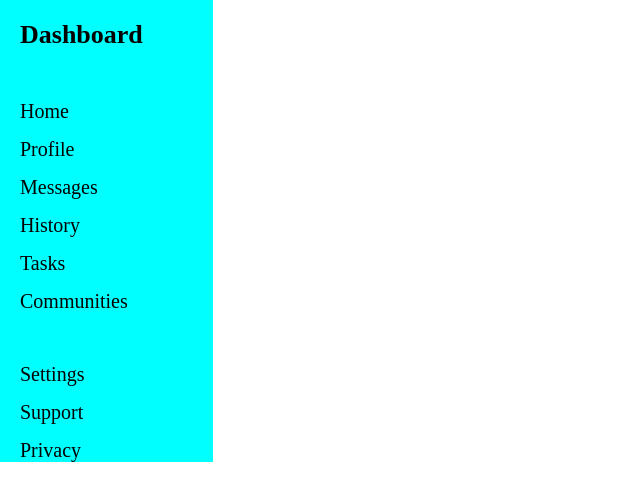
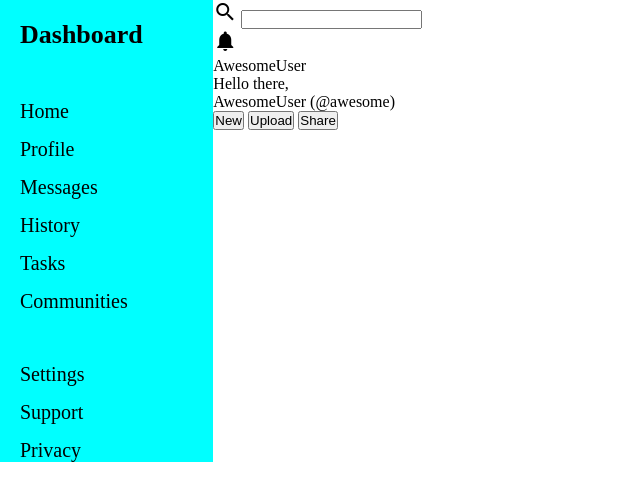
Before and after one commit to guihi1/dashboard, a plain HTML site: page index.html in a window 1280 px wide. Shown: the whole page, without its empty margins (0-640 px from the left). Drawn offline with Linux system fonts and the light colour scheme.

Commit message:
Add header

```diff
--- a/index.html
+++ b/index.html
@@ -5,6 +5,7 @@
     <meta http-equiv="X-UA-Compatible" content="IE=edge">
     <meta name="viewport" content="width=device-width, initial-scale=1.0">
     <link rel="stylesheet" href="styles.css">
+    <link rel="stylesheet" href="https://fonts.googleapis.com/icon?family=Material+Icons">
     <title>Dashboard</title>
 </head>
 <body>
@@ -25,6 +26,32 @@
                 <li>Privacy</li>
             </ul>
         </div>
+        <div class="header">
+            <div class="search-bar">
+                <label for="search"><span class="material-icons">search</span></label>
+                <input type="search" name="search" id="search">
+            </div>
+            <div class="user">
+                <div><span class="material-icons">notifications</span></div>
+                <div class="image"></div>
+                <div>AwesomeUser</div>
+            </div>
+            <div class="hello">
+                <div class="image"></div>
+                <div>
+                    <p>Hello there,</p>
+                    <p>AwesomeUser (@awesome)</p>
+                </div>
+            </div>
+            <div class="buttons">
+                <button type="button">New</button>
+                <button type="button">Upload</button>
+                <button type="button">Share</button>
+            </div>
+        </div>
+        <div class="content">
+
+        </div>
     </div>
 </body>
 </html>
```
